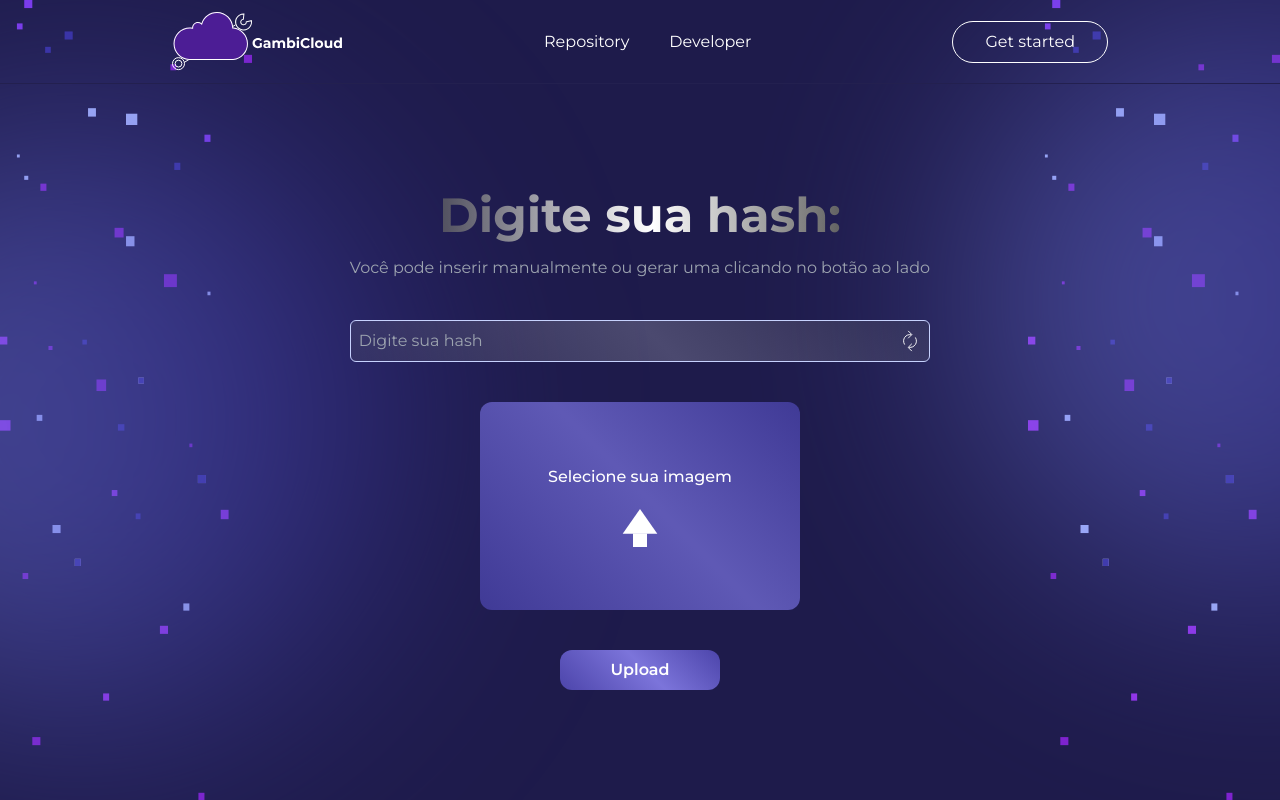
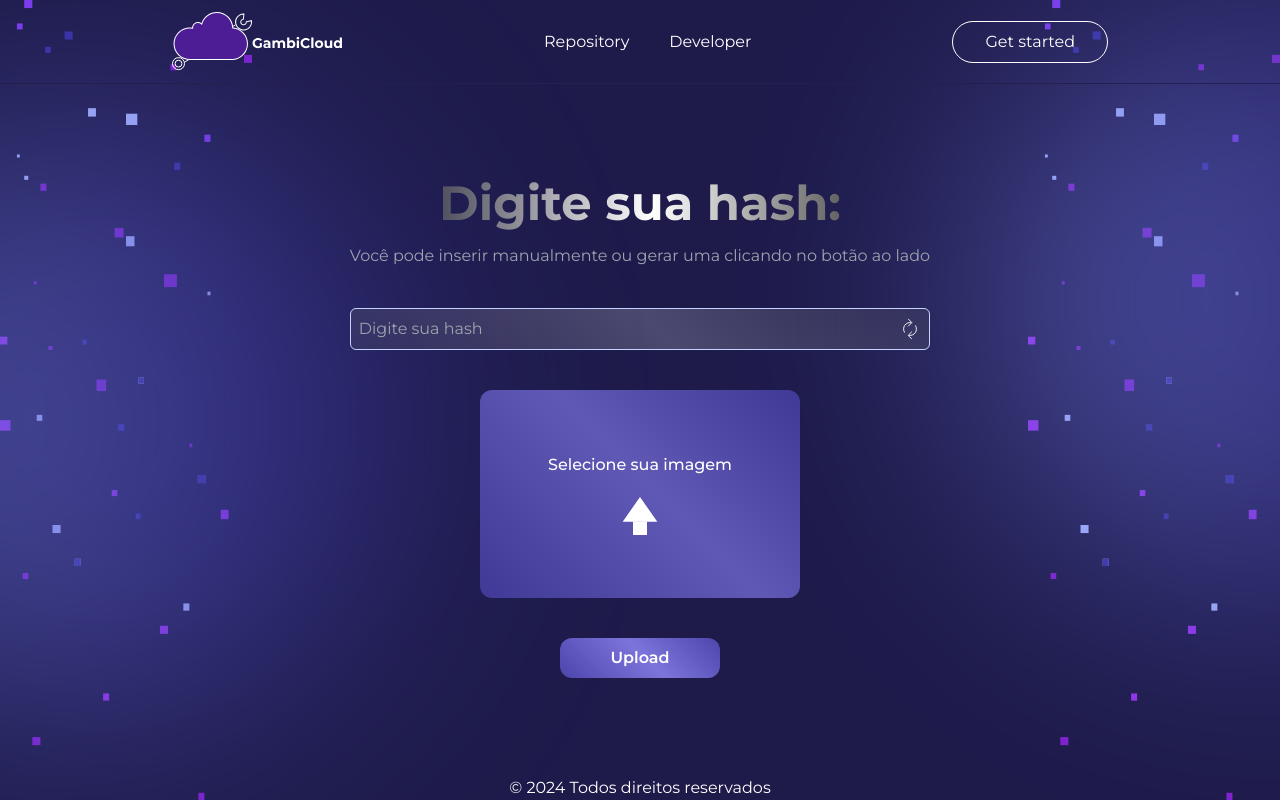
Before and after one commit to Guilherme-Matosoli/gambi-cloud-client, a Next.js app: page /upload in a window 1280 px wide. Shown: the top 800 px of the page. Built offline with nearby package versions, Linux system fonts and the light colour scheme.

Commit message:
add Footer component :tada:

```diff
--- a/src/app/upload/page.tsx
+++ b/src/app/upload/page.tsx
@@ -9,6 +9,7 @@ import { api } from "@/services/api";
 import { DragEvent, FormEvent, useState } from "react";
 import { ToastContainer, toast } from "react-toastify";
 import { AxiosResponse } from 'axios';
+import { Footer } from '@/components/Footer';
 
 const Upload = () => {
   const [image, setImage] = useState<File | null>();
@@ -110,6 +111,8 @@ const Upload = () => {
           </button>
         </form>
       </div>
+
+      <Footer />
     </main>
   );
 };
```
